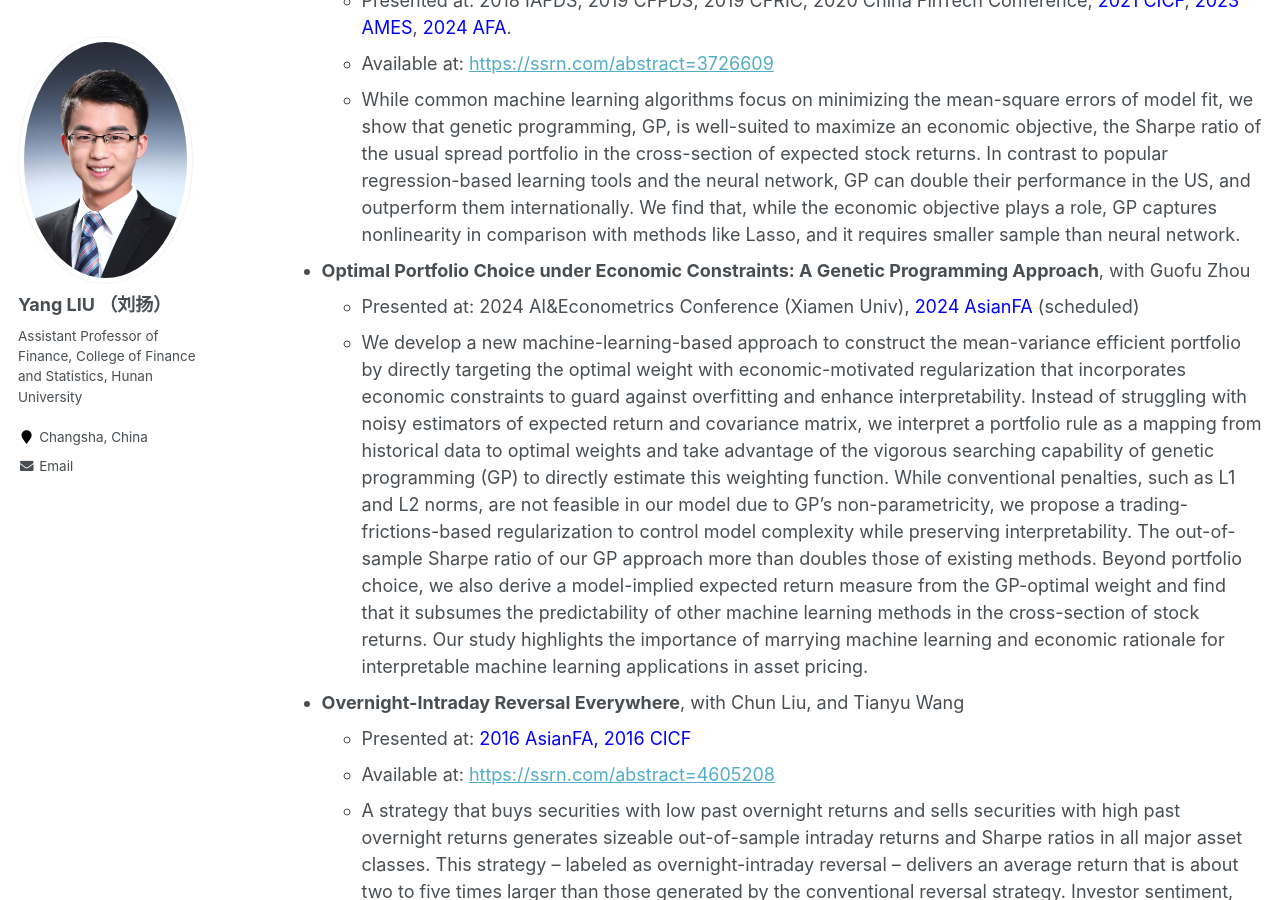
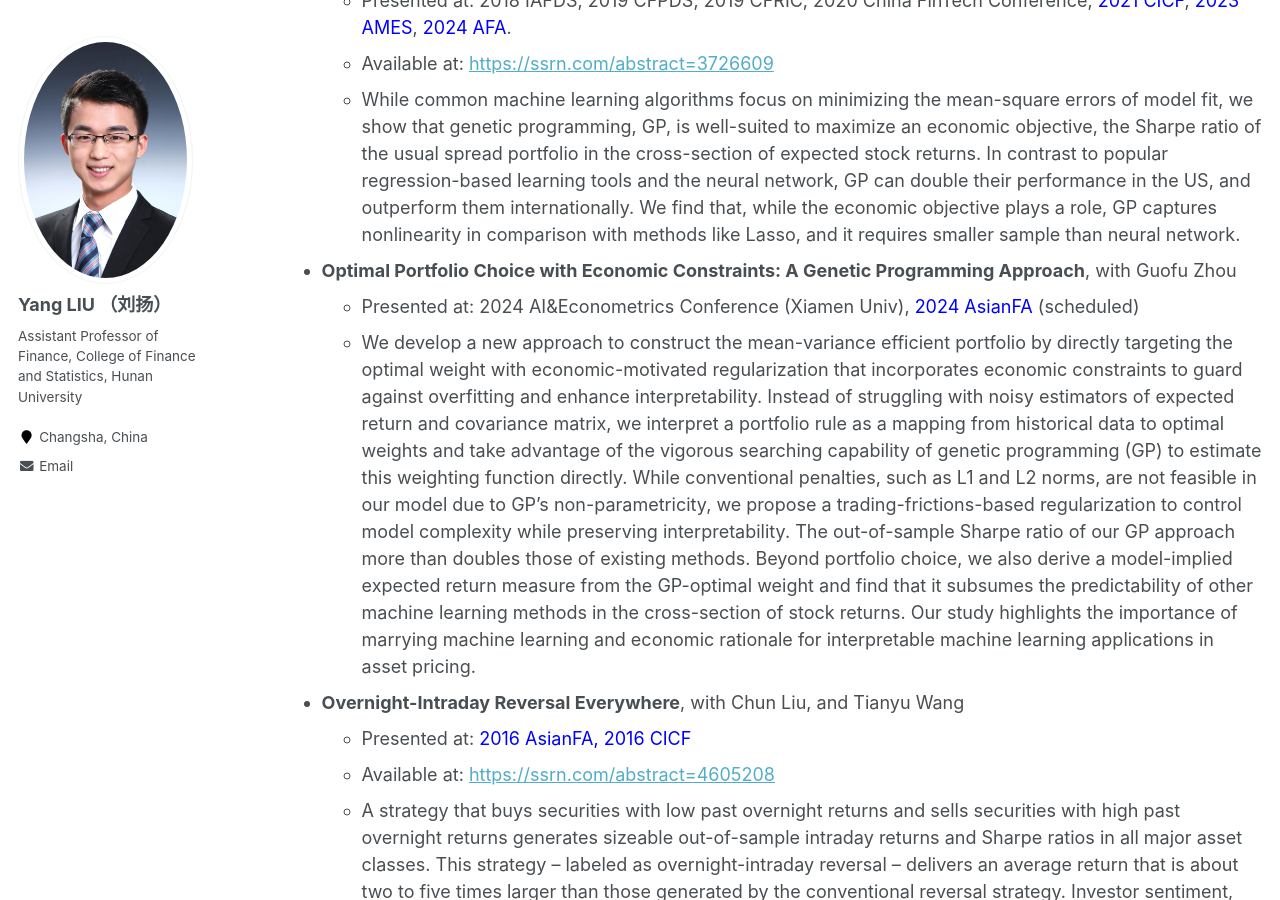
Before and after one commit to yangliu-finance/yangliu-finance.github.io, a Jekyll site: the page built from _pages/research.md, in a window 1280 px wide and 900 px high, scrolled down 1113 px. Built offline with Jekyll 4.4.1, drawn with Linux system fonts in a browser that asks for light colours.

Commit message:
Update research.md

```diff
--- a/_pages/research.md
+++ b/_pages/research.md
@@ -44,18 +44,9 @@ Working Papers
   seminars in London Business School, Sichuan University, Tsinghua University, Washington University in St. Louis, and Zhejiang University;
   -->
 
-+ **Optimal Portfolio Choice under Economic Constraints: A Genetic Programming Approach**, with Guofu Zhou
++ **Optimal Portfolio Choice with Economic Constraints: A Genetic Programming Approach**, with Guofu Zhou
   + Presented at: 2024 AI&Econometrics Conference (Xiamen Univ), <font color="blue"> 2024 AsianFA </font> (scheduled)
-  + We develop a new machine-learning-based approach to construct the mean-variance efficient portfolio by directly targeting the optimal weight with economic-motivated regularization that incorporates economic constraints to guard against overfitting and enhance interpretability. Instead of
-struggling with noisy estimators of expected return and covariance matrix, we interpret a portfolio rule as a mapping from historical data to optimal weights and take advantage of the vigorous
-searching capability of genetic programming (GP) to directly estimate this weighting function.
-While conventional penalties, such as L1 and L2 norms, are not feasible in our model due to GP’s
-non-parametricity, we propose a trading-frictions-based regularization to control model complexity
-while preserving interpretability. The out-of-sample Sharpe ratio of our GP approach more than
-doubles those of existing methods. Beyond portfolio choice, we also derive a model-implied expected return measure from the GP-optimal weight and find that it subsumes the predictability
-of other machine learning methods in the cross-section of stock returns. Our study highlights the
-importance of marrying machine learning and economic rationale for interpretable machine learning
-applications in asset pricing.
+  + We develop a new approach to construct the mean-variance efficient portfolio by directly targeting the optimal weight with economic-motivated regularization that incorporates economic constraints to guard against overfitting and enhance interpretability. Instead of struggling with noisy estimators of expected return and covariance matrix, we interpret a portfolio rule as a mapping from historical data to optimal weights and take advantage of the vigorous searching capability of genetic programming (GP) to estimate this weighting function directly. While conventional penalties, such as L1 and L2 norms, are not feasible in our model due to GP's non-parametricity, we propose a trading-frictions-based regularization to control model complexity while preserving interpretability. The out-of-sample Sharpe ratio of our GP approach more than doubles those of existing methods. Beyond portfolio choice,  we also derive a model-implied expected return measure from the GP-optimal weight and find that it subsumes the predictability of other machine learning methods in the cross-section of stock returns. Our study highlights the importance of marrying machine learning and economic rationale for interpretable machine learning applications in asset pricing.
 
 + **Overnight-Intraday Reversal Everywhere**, with Chun Liu, and Tianyu Wang
   + Presented at: <font color="blue">2016 AsianFA, 2016 CICF </font>
```
